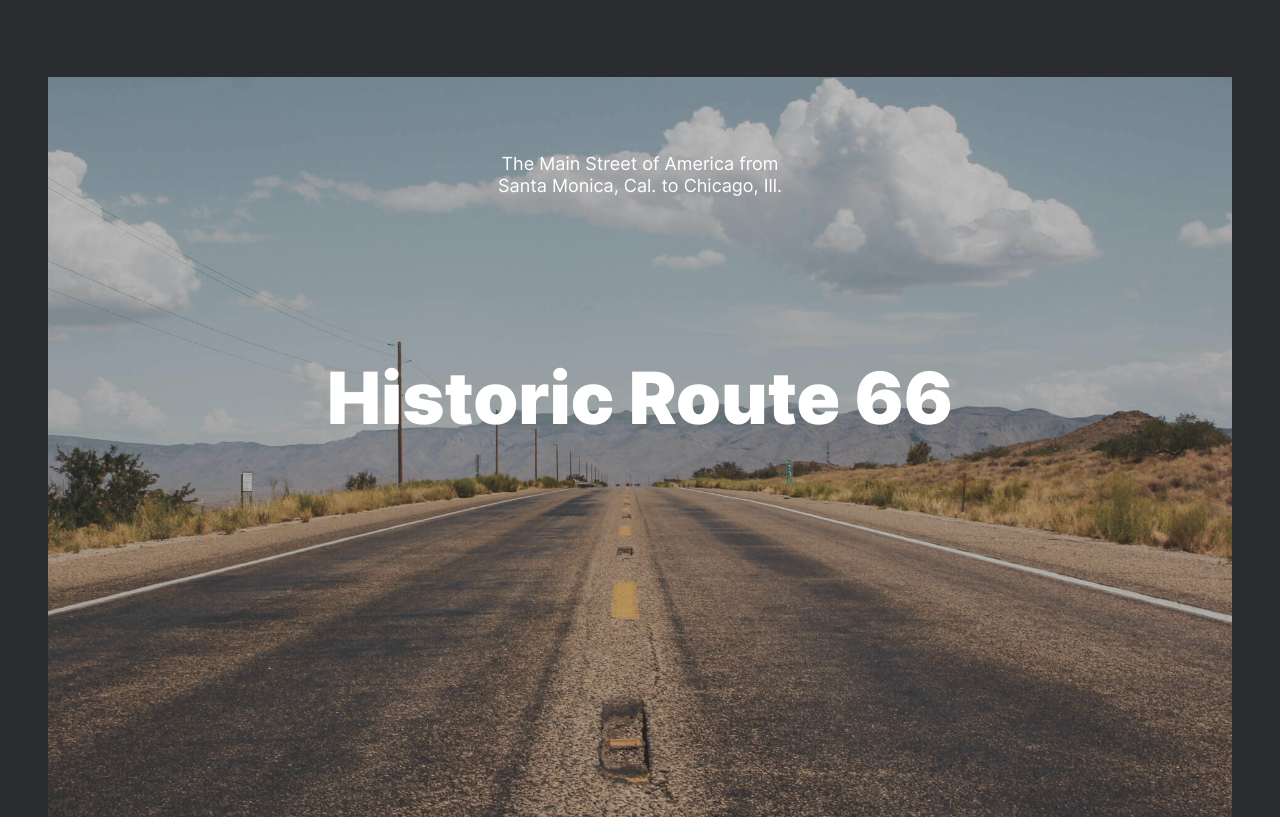
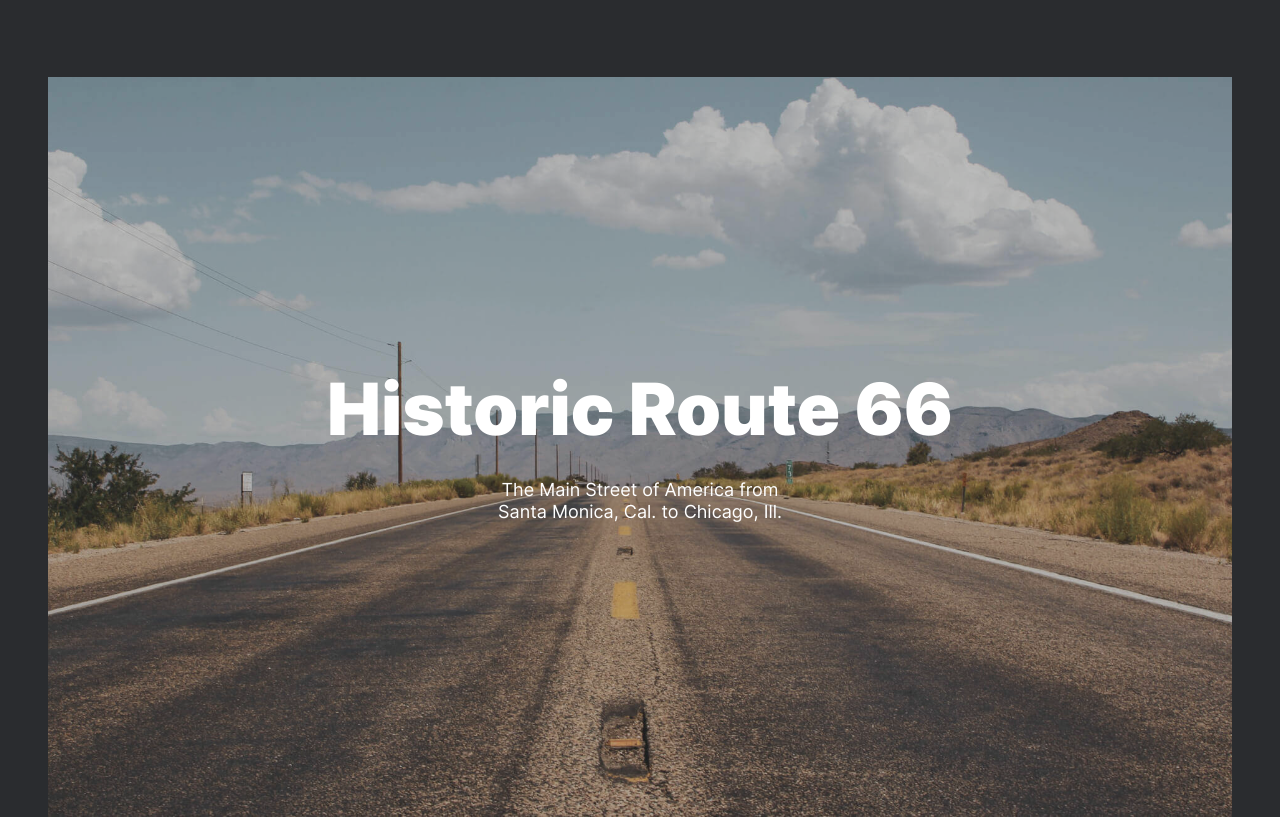
Before and after one commit to Thegsgs/travel-blog-page, a plain HTML site: page index.html in a window 1280 px wide. Shown: the part 6134-6951 px from the top of the page. Drawn offline with Linux system fonts and the light colour scheme.

Commit message:
finally fixed cover

```diff
--- a/blocks/cover/__link/cover__link.css
+++ b/blocks/cover/__link/cover__link.css
@@ -1,6 +1,13 @@
 .cover__link {
+  width: 100%;
+  height: 100%;
   text-decoration: none;
   margin: 0;
+  padding: 0;
+  display: flex;
+  flex-direction: column;
+  justify-content: center;
+  align-items: center;
 }
 
 .cover__link:hover .cover__overlay {
--- a/blocks/cover/__subtitle/cover__subtitle.css
+++ b/blocks/cover/__subtitle/cover__subtitle.css
@@ -1,10 +1,6 @@
 .cover__subtitle {
-  margin: 0;
+  margin: 32px auto 0;
   color: white;
-  position: relative;
-  top: 0;
-  left: 50%;
-  transform: translateX(-50%);
   max-width: 320px;
   text-align: center;
   font-family: 'Inter', sans-serif;
--- a/blocks/cover/__title/cover__title.css
+++ b/blocks/cover/__title/cover__title.css
@@ -2,10 +2,6 @@
   text-decoration: none;
   max-width: 656px;
   color: white;
-  position: relative;
-  top: 38.2%;
-  left: 50%;
-  transform: translateX(-50%);
   margin: 0;
   font-family: 'Inter', sans-serif;
   font-size: 72px;
--- a/blocks/intro/__title/intro__title.css
+++ b/blocks/intro/__title/intro__title.css
@@ -5,3 +5,10 @@
   line-height: 58px;
   font-weight: 900;
 }
+
+@media screen and (max-width: 400px) {
+  .intro__title {
+    font-size: 32px;
+    line-height: 35px;
+  }
+}
--- a/blocks/lead/__caption/lead__caption.css
+++ b/blocks/lead/__caption/lead__caption.css
@@ -11,6 +11,6 @@
 
 @media screen and (max-width: 768px) {
   .lead__caption {
-    padding-left: 24px;
+    margin-left: 24px;
   }
 }
--- a/blocks/lead/__subtitle/lead__subtitle.css
+++ b/blocks/lead/__subtitle/lead__subtitle.css
@@ -13,12 +13,13 @@
   .lead__subtitle {
     width: 90%;
     font-size: 16px;
-    line-height: 103%;
+    line-height: 20px;
   }
 }
 
 @media screen and (max-width: 400px) {
   .lead__subtitle {
-    line-height: 103%;
+    margin-bottom: 40px;
+    line-height: 20px;
   }
 }
```
